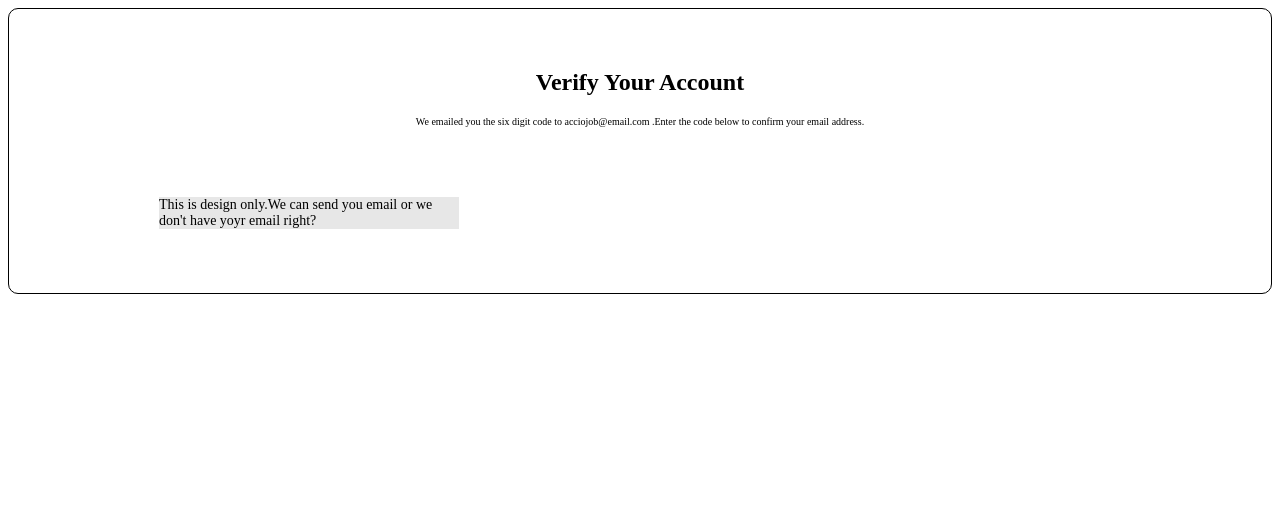
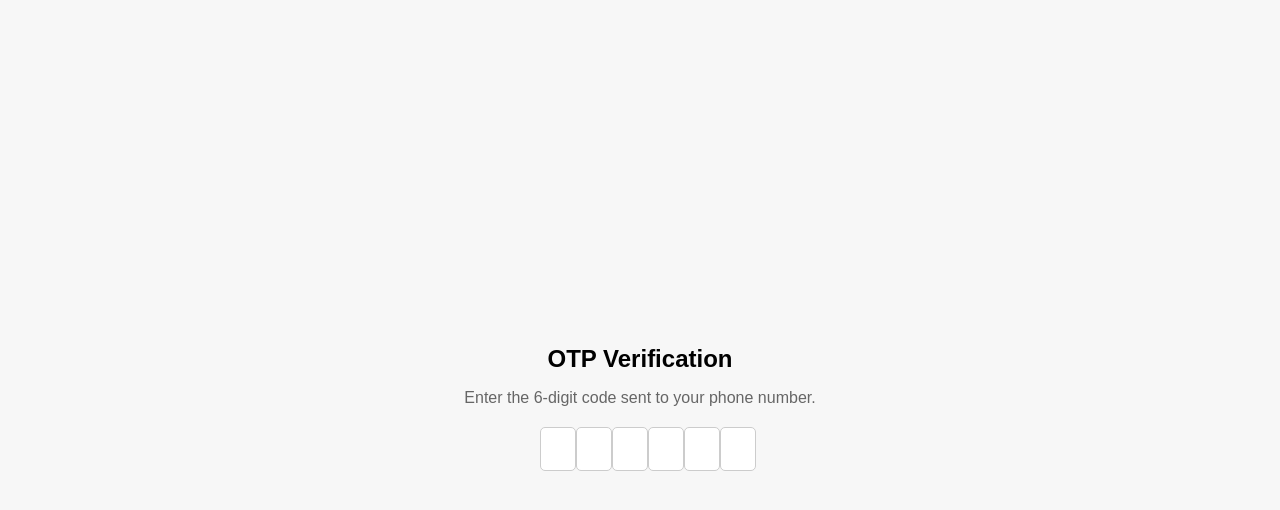
Before and after one commit to acciojob/OTP-shubham4489, a website: page main.html in a window 1280 px wide. Drawn offline with Linux system fonts and the light colour scheme.

Commit message:
created a submission

```diff
--- a/main.html
+++ b/main.html
@@ -10,12 +10,18 @@
 	<!-- the entire body must be written by student -->
     <script type="text/javascript" src="./script.js"></script>
 
-	   <div id="b-container">
-			<h2 id="verification_heading">Verify Your Account</h2>
-			<p id="verification_subtext"> We emailed you the six digit code to acciojob@email.com .Enter the code below to confirm your email address.</p>
-		<div class="code-container"></div>
-		   <div id="n-div"><p>This is design only.We can send you email or we don't have yoyr email right?</p></div>
-</div>
+    <div class="container">
+        <h1 id="verification_heading">OTP Verification</h1>
+        <p id="verification_subtext">Enter the 6-digit code sent to your phone number.</p>
+        <div class="code-container">
+            <input type="text" class="code" maxlength="1" />
+            <input type="text" class="code" maxlength="1" />
+            <input type="text" class="code" maxlength="1" />
+            <input type="text" class="code" maxlength="1" />
+            <input type="text" class="code" maxlength="1" />
+            <input type="text" class="code" maxlength="1" />
+        </div>
+    </div>
 </body>
 
 </html>
--- a/script.js
+++ b/script.js
@@ -1,28 +1,15 @@
-//your JS code here. If required.
-const codeContainer= document.querySelector(".code-container")
-const numberOfInputs = 6;
-let lastEnteredInputElement = null;
+/const codes = document.querySelectorAll('.code');
 
-function onInput(event){
-	const currentElement =event.target;
-	if(currentElement.value){
-		currentElement.nextSibling&&currentElement.nextSibling.focus();
-	}
-}
+codes.forEach((code, index) => {
+    code.addEventListener('input', (e) => {
+        if (e.target.value.length > 0 && index < codes.length - 1) {
+            codes[index + 1].focus();
+        }
+    });
 
-function onBackSpace(e){
-	e.preventDefault();
-	if(e.key === "Backspace" ){
-	    e.target.value="";
-	e.target.previousElementSibling&& e.target.previousElementSibling.focus();
-	}
-}
-
-for(let i=1; i<=numberOfInputs; i++){
-	const input = document.createElement("input");
-	input.className = "code";
-	input.maxLength="1";
-	input.addEventListener("input" , onInput);
-	input.addEventListener("keyup", onBackSpace);
-	codeContainer.appendChild(input);
-}
+    code.addEventListener('keydown', (e) => {
+        if (e.key === 'Backspace' && e.target.value === '' && index > 0) {
+            codes[index - 1].focus();
+        }
+    });
+});
--- a/styles.css
+++ b/styles.css
@@ -1,39 +1,46 @@
 /*  your css code here. If applicable */
-#n-div{
-	margin-left:100px;;
-	margin-top:60px;
-	margin-bottom:0px;
-	width:300px;
-	background-color:#e7e7e7;
-	font-size:14px;
+body {
+    display: flex;
+    justify-content: center;
+    align-items: center;
+    height: 100vh;
+    margin: 0;
+    font-family: Arial, sans-serif;
+    background-color: #f7f7f7;
 }
-#b-container{
-	border:1px solid black;
-	padding:50px;
-	border-radius:10px;
+
+.container {
+    text-align: center;
 }
-#verification_heading{
-	text-align:center;
-	margin-top:10px;
+
+#verification_heading {
+    font-size: 24px;
+    margin-bottom: 10px;
 }
-#verification_subtext{
-	text-align:center;
-	font-size:10px;
+
+#verification_subtext {
+    font-size: 16px;
+    color: #666;
+    margin-bottom: 20px;
 }
-.code-container{
-	display:flex;
-	width:500px;
-	margin-right:1px;
-	gap:10px;
+
+.code-container {
+    display: flex;
+    justify-content: space-between;
+    max-width: 200px;
+    margin: 0 auto;
 }
-.code{
-	width:70px;
-	height:100px;
-	border:1px solid #e7e7e7;
-	border-radius:10px;
-	text-align:center;
-	font-size: 40px;;
+
+.code {
+    width: 30px;
+    height: 40px;
+    text-align: center;
+    font-size: 24px;
+    border: 1px solid #ccc;
+    border-radius: 5px;
 }
-.code:focus{
-	outline-color:blue;
+
+.code:focus {
+    border-color: #007BFF;
+    outline: none;
 }
```
